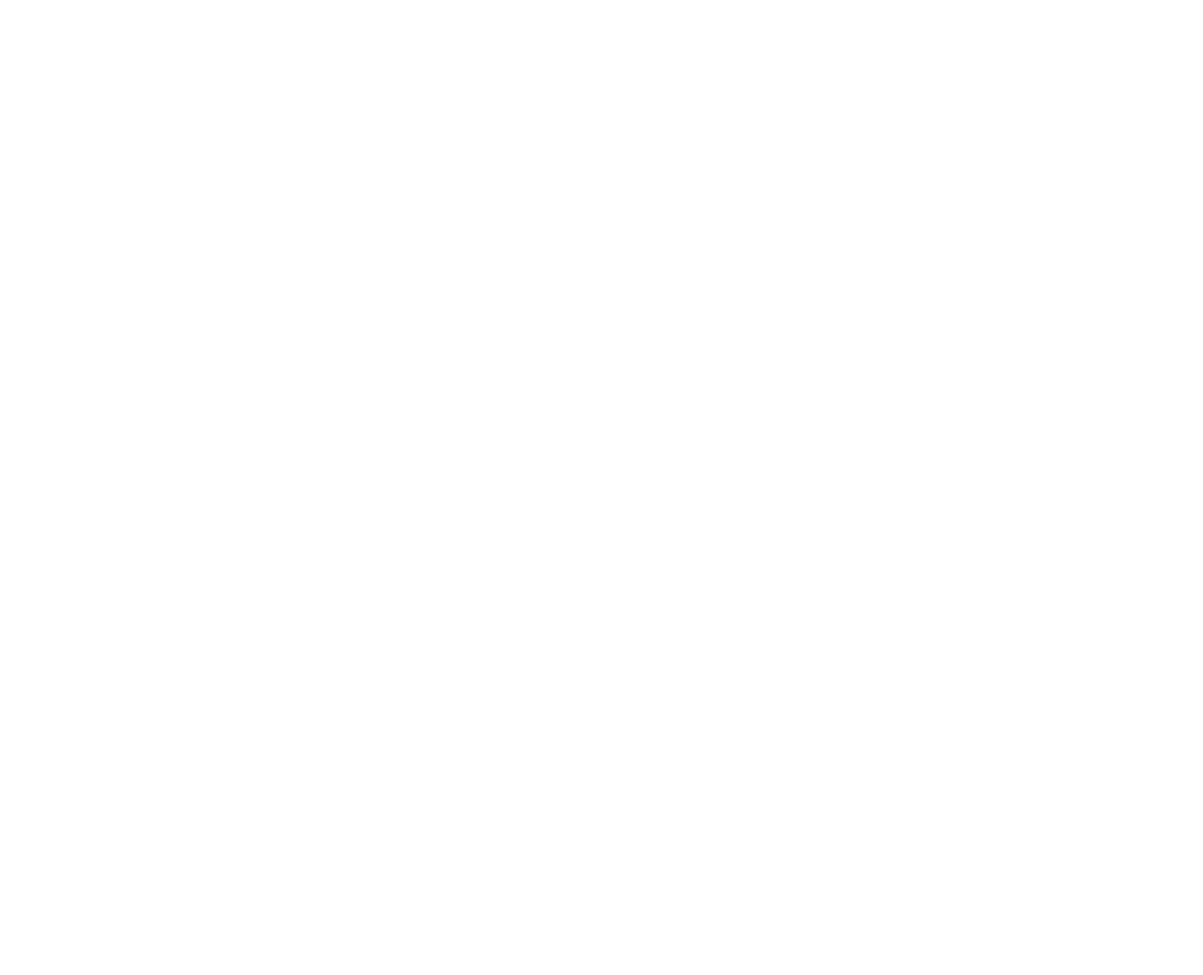
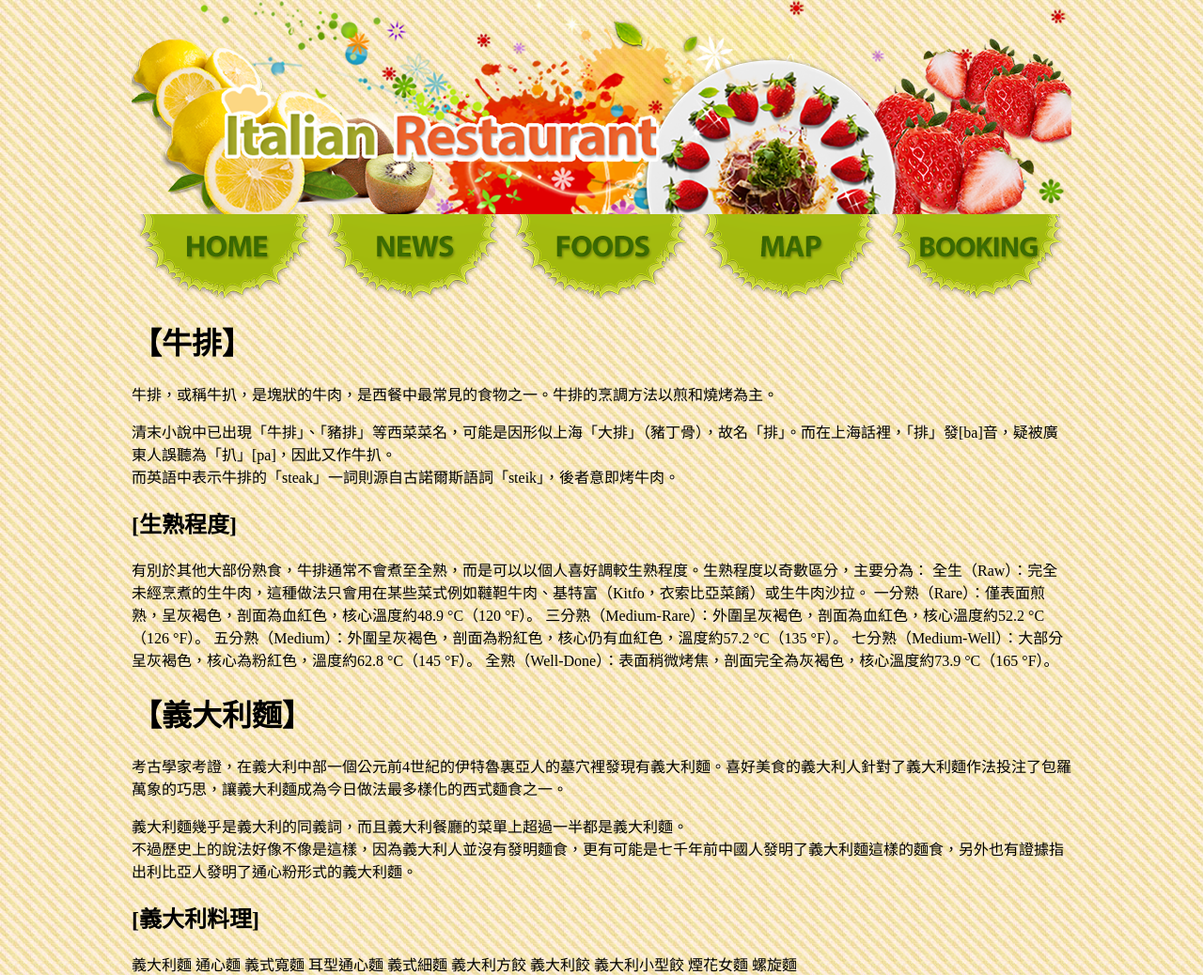
Before and after one commit to wayne0415/my_side_project, a plain HTML site: page index.html in a window 1280 px wide. Shown: the whole page at 94% size. Before the commit the page ends 800 px from the top, so only its background shows below. Drawn offline with Linux system fonts and the light colour scheme.

Commit message:
基礎網頁建置

```diff
--- /dev/null
+++ b/css/style.css
@@ -0,0 +1,23 @@
+body {
+    margin: 0;
+    background-image: url(../image/bg.jpg);
+}
+img {
+    display: block;
+}
+.box {
+    width: 1000px;
+    margin: 0 auto; /* 間距auto自動偵測必搭配寬度width */
+}
+.btn {
+    float: left; /* 用float浮動區塊，覆蓋原來的black */
+}
+h1 {
+    font-size: 2rem;
+}
+h2 {
+    font-size: 150%; /* 相等font-size: 1.5em */
+}
+p {
+    font-size: 1em; /* <p>預設font-size: 1em */
+}
--- a/index.html
+++ b/index.html
@@ -1,11 +1,73 @@
 <!DOCTYPE html>
-<html lang="en">
+<html lang="zh-hant-tw">
     <head>
         <meta charset="UTF-8" />
         <meta name="viewport" content="width=device-width, initial-scale=1.0" />
-    <title>Document</title>
+        <title>web practice</title>
+        <link rel="stylesheet" href="./css/style.css" />
     </head>
     <body>
-    <script></script>
+        <!-- banner area -->
+        <div class="box">
+            <img src="./image/banner.png" alt="一些水果與義大利麵" />
+        </div>
+
+        <!-- button area -->
+        <div class="box">
+            <div class="btn">
+                <a href="index.html"><img src="./image/btn_01.png" alt="連結至首頁" /></a>
+            </div>
+            <div class="btn">
+                <a href="news.html"><img src="./image/btn_02.png" alt="連結至最新消息" /></a>
+            </div>
+            <div class="btn">
+                <a href="foods.html"><img src="./image/btn_03.png" alt="連結至食譜影片" /></a>
+            </div>
+            <div class="btn">
+                <a href="map.html"><img src="./image/btn_04.png" alt="連結至交通路線" /></a>
+            </div>
+            <div class="btn">
+                <a href="booking.html"><img src="./image/btn_05.png" alt="連結至定位表單" /></a>
+            </div>
+        </div>
+        <!-- contents -->
+        <div class="box">
+            <div class="col">
+                <h1>【牛排】</h1>
+                <p>
+                    牛排，或稱牛扒，是塊狀的牛肉，是西餐中最常見的食物之一。牛排的烹調方法以煎和燒烤為主。
+                </p>
+                <p>
+                    清末小說中已出現「牛排」、「豬排」等西菜菜名，可能是因形似上海「大排」（豬丁骨），故名「排」。而在上海話裡，「排」發[ba]音，疑被廣東人誤聽為「扒」[pa]，因此又作牛扒。<br />
+                    而英語中表示牛排的「steak」一詞則源自古諾爾斯語詞「steik」，後者意即烤牛肉。
+                </p>
+                <h2>[生熟程度]</h2>
+                <p>
+                    有別於其他大部份熟食，牛排通常不會煮至全熟，而是可以以個人喜好調較生熟程度。生熟程度以奇數區分，主要分為：
+                    全生（Raw）：完全未經烹煮的生牛肉，這種做法只會用在某些菜式例如韃靼牛肉、基特富（Kitfo，衣索比亞菜餚）或生牛肉沙拉。
+                    一分熟（Rare）：僅表面煎熟，呈灰褐色，剖面為血紅色，核心溫度約48.9 °C（120
+                    °F）。 三分熟（Medium-Rare）：外圍呈灰褐色，剖面為血紅色，核心溫度約52.2 °C（126
+                    °F）。 五分熟（Medium）：外圍呈灰褐色，剖面為粉紅色，核心仍有血紅色，溫度約57.2
+                    °C（135 °F）。 七分熟（Medium-Well）：大部分呈灰褐色，核心為粉紅色，溫度約62.8
+                    °C（145 °F）。 全熟（Well-Done）：表面稍微烤焦，剖面完全為灰褐色，核心溫度約73.9
+                    °C（165 °F）。
+                </p>
+            </div>
+            <div class="col">
+                <h1>【義大利麵】</h1>
+                <p>
+                    考古學家考證，在義大利中部一個公元前4世紀的伊特魯裏亞人的墓穴裡發現有義大利麵。喜好美食的義大利人針對了義大利麵作法投注了包羅萬象的巧思，讓義大利麵成為今日做法最多樣化的西式麵食之一。
+                </p>
+                <p>
+                    義大利麵幾乎是義大利的同義詞，而且義大利餐廳的菜單上超過一半都是義大利麵。<br />
+                    不過歷史上的說法好像不像是這樣，因為義大利人並沒有發明麵食，更有可能是七千年前中國人發明了義大利麵這樣的麵食，另外也有證據指出利比亞人發明了通心粉形式的義大利麵。
+                </p>
+                <h2>[義大利料理]</h2>
+                義大利麵 通心麵 義式寬麵 耳型通心麵 義式細麵 義大利方餃 義大利餃 義大利小型餃
+                煙花女麵 螺旋麵
+            </div>
+        </div>
+        <!-- page end -->
+        <div class="footer"></div>
     </body>
 </html>
```
Also changed, not shown: css/01.css (deleted). Lines whose indentation alone changed are shown as unchanged.
